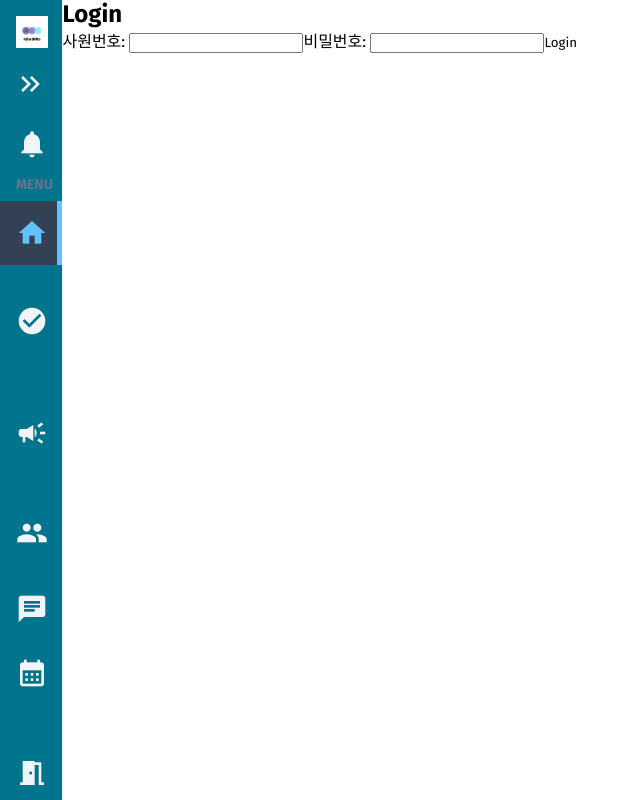
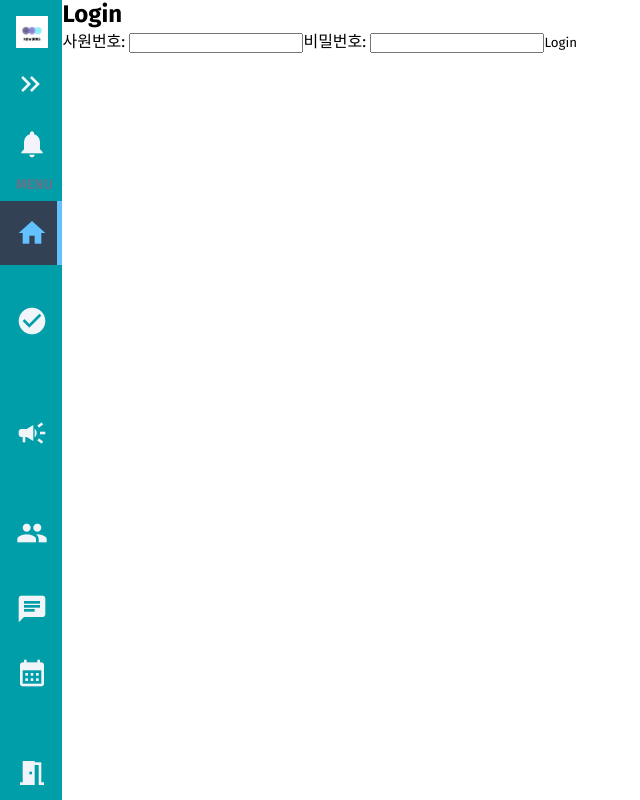
Before and after one commit to KOSA200OK/KOSA_KOWORKS_Front, a Vue app: page /home in a window 1280 px wide. Shown: the top 800 px of the page, without its empty margins (0-640 px from the left). Built offline with nearby package versions, Linux system fonts and the light colour scheme.

Commit message:
[Feat] css 수정

```diff
--- a/src/components/Sidebar.vue
+++ b/src/components/Sidebar.vue
@@ -107,7 +107,7 @@ aside {
   overflow: hidden;
   padding: 1rem;
 
-  background-color: #00748D;//var(--dark); //var()는 사용자 지정 속성
+  background-color: #009EA8;//var(--dark); //var()는 사용자 지정 속성
   color: var(--light);
 
   transition: 0.2s ease-out; //토글 속도
--- a/src/pages/Login.vue
+++ b/src/pages/Login.vue
@@ -127,7 +127,7 @@ export default {
 </script>
 <style>
 .login-container{
-	background-color: white;
+	background-color:white;
 	width: 100vw;
 }
 </style>
```
